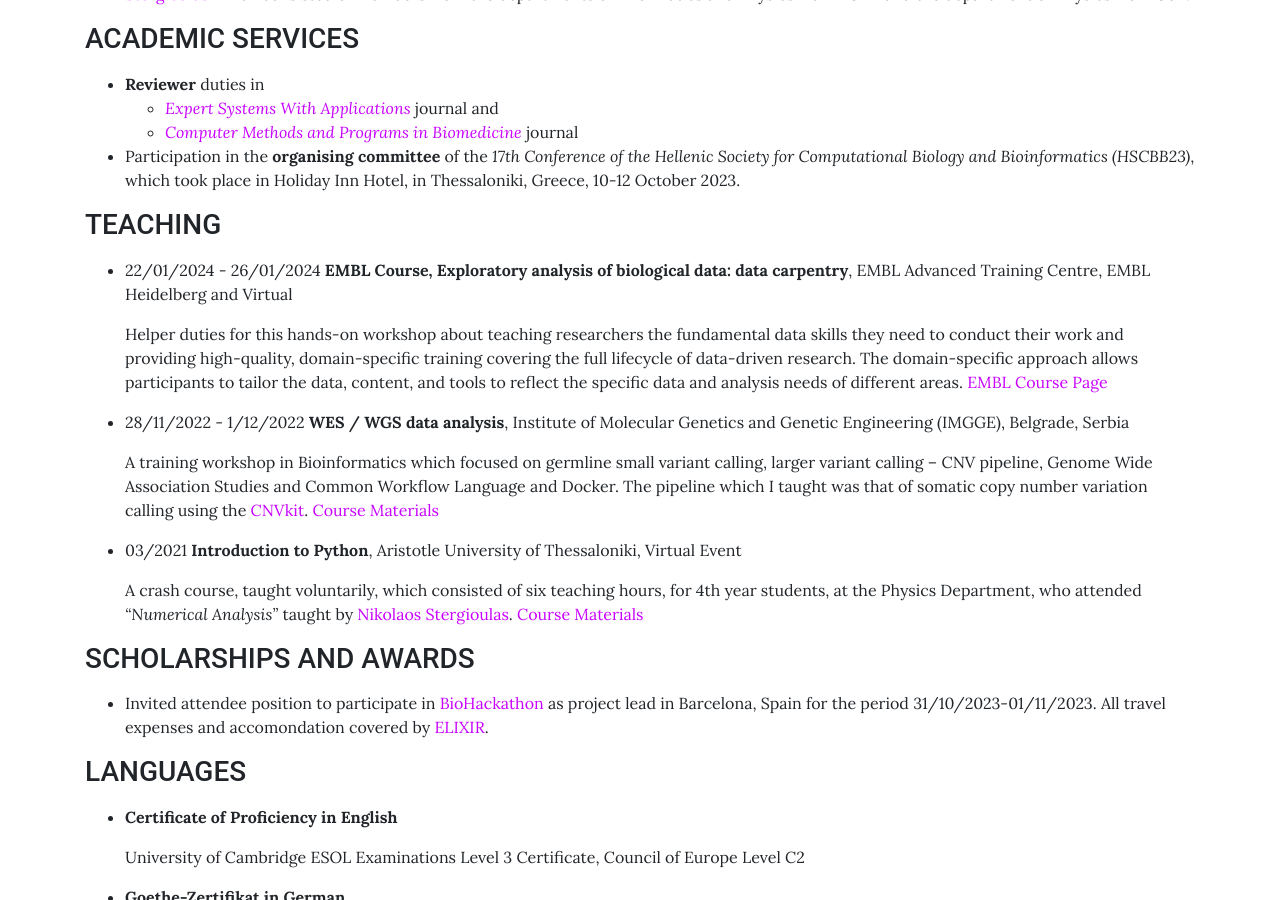
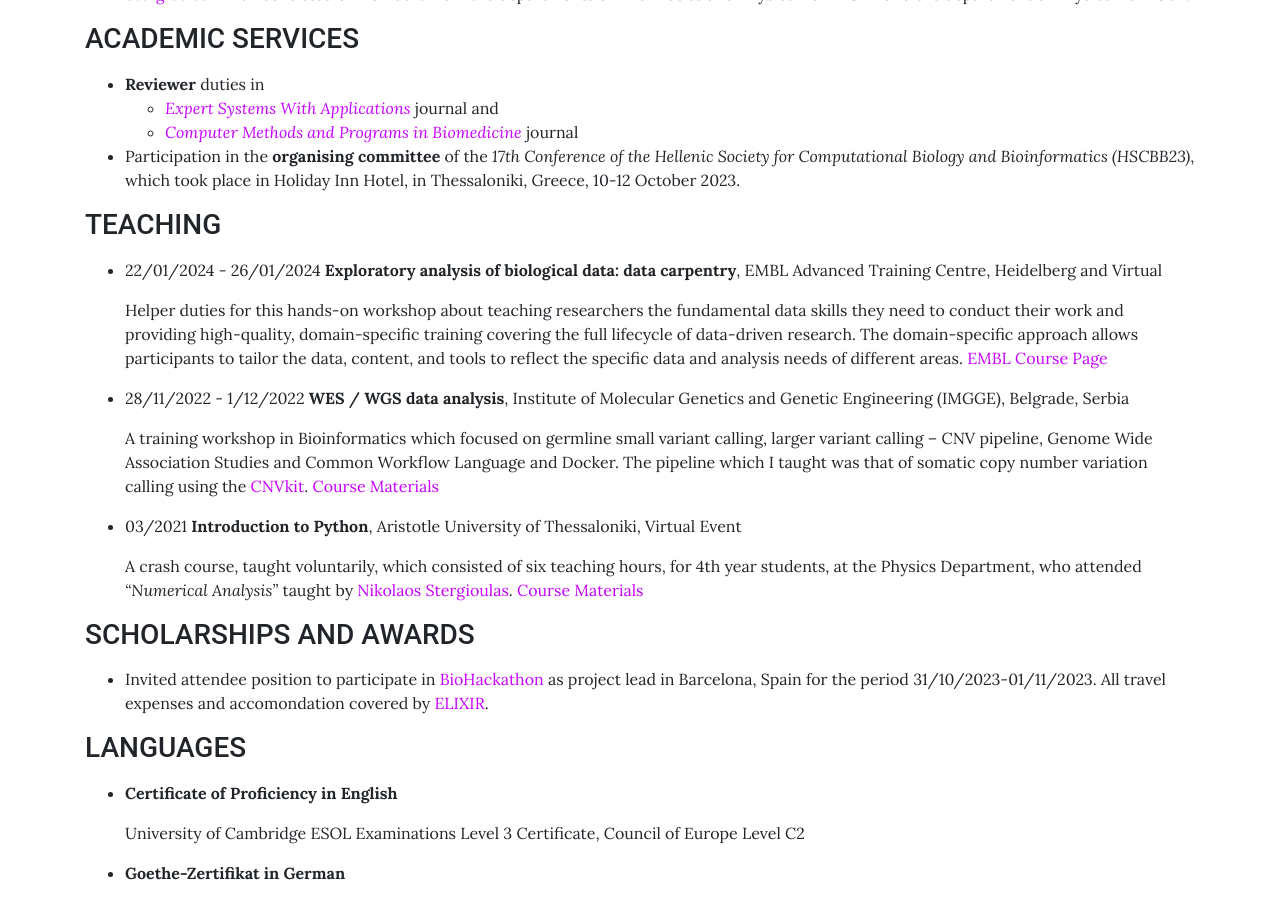
Before and after one commit to sfragkoul/sfragkoul.github.io, a Jekyll site: the page built from pages/CV.md, in a window 1280 px wide and 900 px high, scrolled down 1305 px. Built offline with Jekyll 4.4.1, drawn with Linux system fonts in a browser that asks for light colours.

Commit message:
Update CV.md

```diff
--- a/pages/CV.md
+++ b/pages/CV.md
@@ -66,7 +66,7 @@ background: /assets/img/groupLogo/CV.jpg
 ### TEACHING
 <p style="margin-bottom:15px"></p>
 
-- 22/01/2024 - 26/01/2024 	**EMBL Course, Exploratory analysis of biological data: data carpentry**, EMBL Advanced Training Centre, EMBL Heidelberg and Virtual
+- 22/01/2024 - 26/01/2024 	**Exploratory analysis of biological data: data carpentry**, EMBL Advanced Training Centre, Heidelberg and Virtual
 
      Helper duties for this hands-on workshop about teaching researchers the fundamental data skills they need to conduct their work and providing high-quality, domain-specific training covering the full lifecycle of data-driven research. The domain-specific approach allows participants to tailor the data, content, and tools to reflect the specific data and analysis needs of different areas. [EMBL Course Page](https://www.embl.org/about/info/course-and-conference-office/events/dtc24-01/#vf-tabs__section-speakers)
 
```
